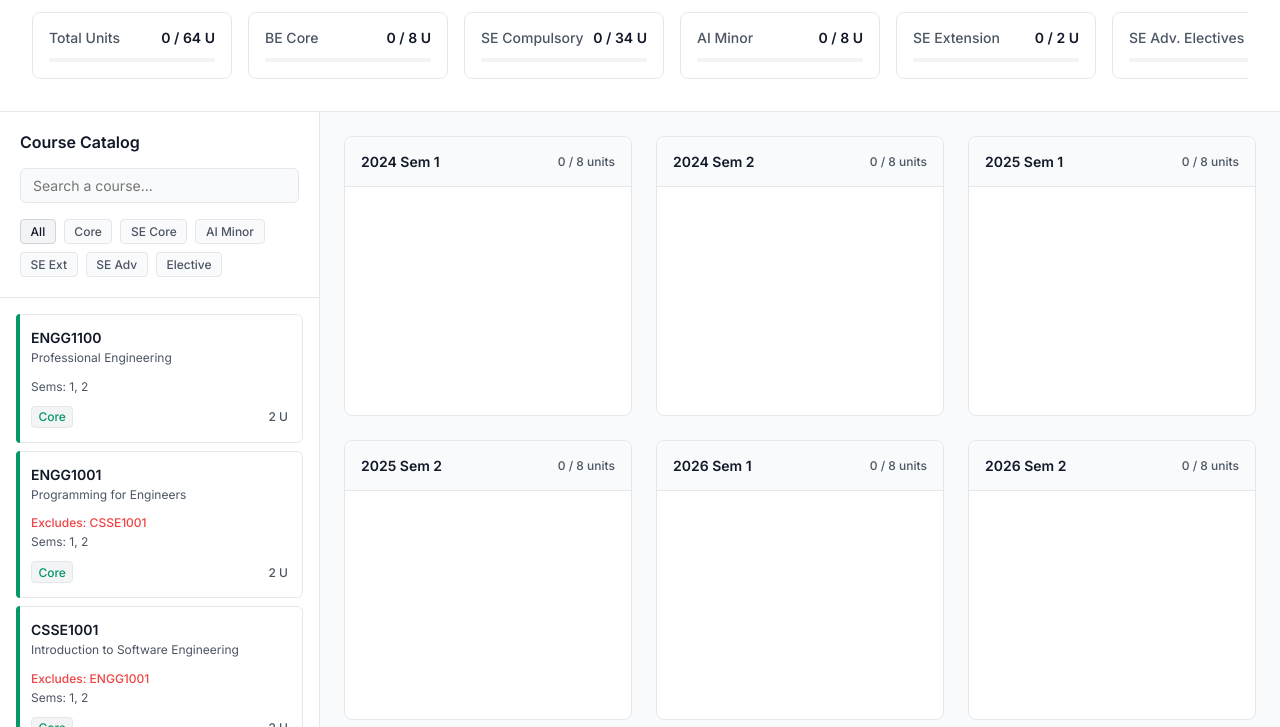
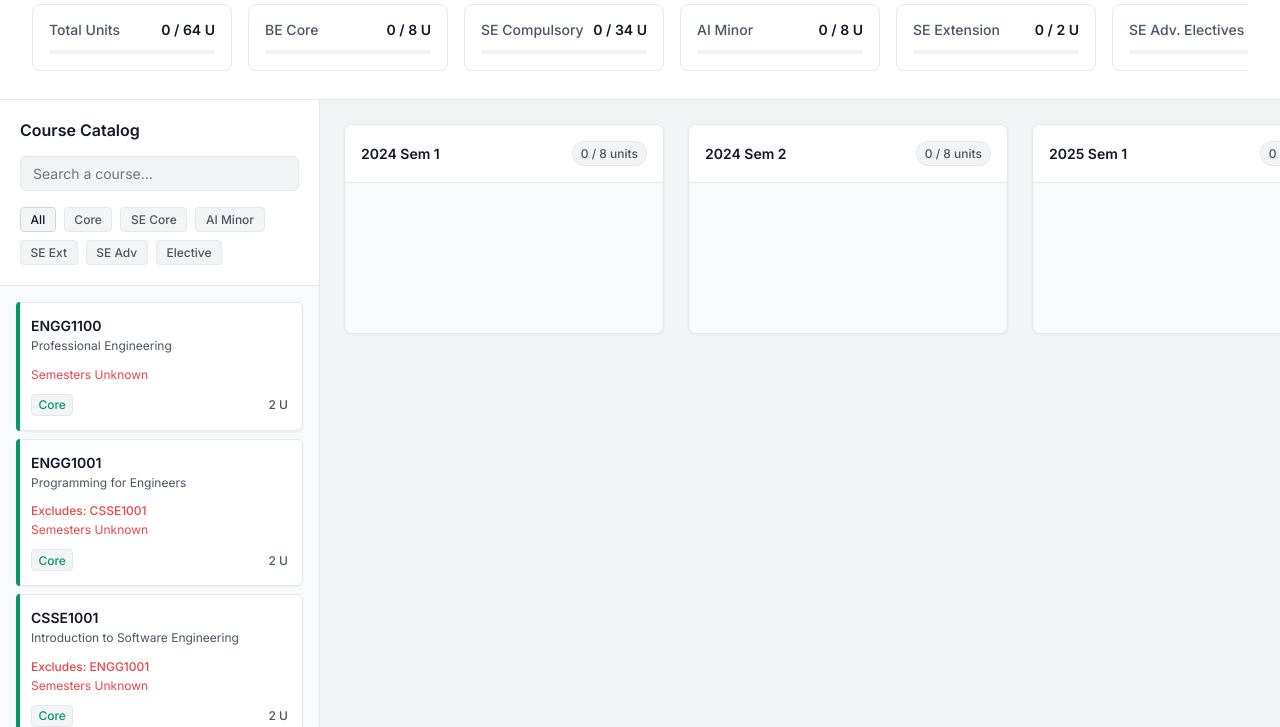
Before and after one commit to dhirenmalik/uq-tracker, a plain HTML site: page index.html in a window 1280 px wide. Shown: the part 73-800 px from the top of the page. Drawn offline with Linux system fonts and the light colour scheme; no server answers.

Commit message:
feat: kanban UI layout & dynamic semester fetching via uqplanner proxy

```diff
--- a/app.js
+++ b/app.js
@@ -1,3 +1,42 @@
+const UQ_PLANNER_PROXY = 'https://lingering-bush-c27d.late-night.workers.dev/?/subjects';
+const semesterCache = {};
+
+async function ensureCourseSemesters(code) {
+    if (semesterCache[code]) return semesterCache[code];
+
+    const year = new Date().getFullYear();
+    for (const y of [year, year - 1]) {
+        try {
+            const body = `search-term=${code}&semester=ALL&campus=ALL&faculty=ALL&type=ALL&days=1&days=2&days=3&days=4&days=5&days=6&days=0&start-time=00%3A00&end-time=23%3A00`;
+            const res = await fetch(UQ_PLANNER_PROXY, {
+                method: 'POST',
+                headers: {
+                    'accept': 'application/json',
+                    'content-type': 'application/x-www-form-urlencoded; charset=UTF-8',
+                    'year': y.toString()
+                },
+                body
+            });
+            const data = await res.json();
+            const sems = new Set();
+            for (const key in data) {
+                if (key.toUpperCase().startsWith(code)) {
+                    if (data[key].semester === 'S1') sems.add(1);
+                    if (data[key].semester === 'S2') sems.add(2);
+                }
+            }
+            if (sems.size > 0) {
+                const arr = Array.from(sems).sort();
+                semesterCache[code] = arr;
+                return arr;
+            }
+        } catch(e) {
+        }
+    }
+    semesterCache[code] = [];
+    return [];
+}
+
 let currentDegreeId = localStorage.getItem('uq_tracker_degree') || 'se_ai';
 let COURSES = DEGREES[currentDegreeId].courses;
 let REQUIREMENTS = DEGREES[currentDegreeId].requirements;
@@ -248,12 +287,7 @@ function createCourseCard(c) {
         ? `<div style="font-size: 0.75rem; color: #ef4444; margin-bottom: 0.25rem; font-weight: 500;">Excludes: ${c.exclusiveWith.join(', ')}</div>`
         : '';
 
-    let semsHtml = '';
-    if (c.semesters && c.semesters.length > 0) {
-        semsHtml = `<div style="font-size: 0.75rem; color: var(--text-secondary); margin-bottom: 0.75rem;">Sems: ${c.semesters.join(', ')}</div>`;
-    } else {
-        semsHtml = `<div style="font-size: 0.75rem; color: #ef4444; margin-bottom: 0.75rem;">Semesters Unknown</div>`;
-    }
+    let semsHtml = `<div class="sem-info" style="font-size: 0.75rem; color: var(--text-secondary); margin-bottom: 0.75rem;">Loading semesters...</div>`;
 
     el.innerHTML = `
     <div class="course-code">${c.code}</div>
@@ -269,7 +303,28 @@ function createCourseCard(c) {
     el.addEventListener('dragstart', handleDragStart);
     el.addEventListener('dragend', handleDragEnd);
 
+    if (c.semesters) {
+        updateCardSems(el, c.semesters);
+    } else {
+        ensureCourseSemesters(c.code).then(sems => {
+            c.semesters = sems;
+            updateCardSems(el, sems);
+        });
+    }
+
     return el;
+}
+
+function updateCardSems(el, sems) {
+    const infoEl = el.querySelector('.sem-info');
+    if (!infoEl) return;
+    if (sems && sems.length > 0) {
+        infoEl.innerText = `Sems: ${sems.join(', ')}`;
+        infoEl.style.color = 'var(--text-secondary)';
+    } else {
+        infoEl.innerText = 'Semesters Unknown';
+        infoEl.style.color = '#ef4444';
+    }
 }
 
 let draggedCardId = null;
--- a/data.js
+++ b/data.js
@@ -23,59 +23,59 @@ const DEGREES = {
         ],
         courses: [
             // BE(Hons) Core (8 units)
-            { code: 'ENGG1100', name: 'Professional Engineering', units: 2, cat: 'Core', semesters: [1, 2] },
-            { code: 'ENGG1001', name: 'Programming for Engineers', units: 2, cat: 'Core', semesters: [1, 2], exclusiveWith: ['CSSE1001'] },
-            { code: 'CSSE1001', name: 'Introduction to Software Engineering', units: 2, cat: 'Core', semesters: [1, 2], exclusiveWith: ['ENGG1001'] },
-            { code: 'MATH1051', name: 'Calculus & Linear Algebra I', units: 2, cat: 'Core', semesters: [1, 2], exclusiveWith: ['MATH1071'] },
-            { code: 'MATH1071', name: 'Advanced Calculus & Linear Algebra I', units: 2, cat: 'Core', semesters: [1], exclusiveWith: ['MATH1051'] },
-            { code: 'MATH1052', name: 'Multivariate Calculus & Ordinary Differential Equations', units: 2, cat: 'Core', semesters: [1, 2], exclusiveWith: ['MATH1072'] },
-            { code: 'MATH1072', name: 'Advanced Multivariate Calculus & ODEs', units: 2, cat: 'Core', semesters: [2], exclusiveWith: ['MATH1052'] },
+            { code: 'ENGG1100', name: 'Professional Engineering', units: 2, cat: 'Core' },
+            { code: 'ENGG1001', name: 'Programming for Engineers', units: 2, cat: 'Core', exclusiveWith: ['CSSE1001'] },
+            { code: 'CSSE1001', name: 'Introduction to Software Engineering', units: 2, cat: 'Core', exclusiveWith: ['ENGG1001'] },
+            { code: 'MATH1051', name: 'Calculus & Linear Algebra I', units: 2, cat: 'Core', exclusiveWith: ['MATH1071'] },
+            { code: 'MATH1071', name: 'Advanced Calculus & Linear Algebra I', units: 2, cat: 'Core', exclusiveWith: ['MATH1051'] },
+            { code: 'MATH1052', name: 'Multivariate Calculus & Ordinary Differential Equations', units: 2, cat: 'Core', exclusiveWith: ['MATH1072'] },
+            { code: 'MATH1072', name: 'Advanced Multivariate Calculus & ODEs', units: 2, cat: 'Core', exclusiveWith: ['MATH1052'] },
 
             // Software Engineering Compulsory (34 units total required, listed ones)
-            { code: 'COMP2701', name: 'Generative Artificial Intelligence', units: 2, cat: 'SE Core', semesters: [1] },
-            { code: 'COMP3506', name: 'Algorithms & Data Structures', units: 2, cat: 'SE Core', semesters: [2] },
-            { code: 'CSSE2002', name: 'Programming in the Large', units: 2, cat: 'SE Core', semesters: [1, 2] },
-            { code: 'CSSE2010', name: 'Introduction to Computer Systems', units: 2, cat: 'SE Core', semesters: [1, 2] },
-            { code: 'CSSE2310', name: 'Computer Systems Principles and Programming', units: 2, cat: 'SE Core', semesters: [1, 2] },
-            { code: 'CSSE3030', name: 'Software Testing and Automation', units: 2, cat: 'SE Core', semesters: [2] },
-            { code: 'CSSE3200', name: 'Software Engineering Studio: Design, Implement & Test', units: 2, cat: 'SE Core', semesters: [2] },
-            { code: 'CSSE4801', name: 'Software Engineering Studio: Build', units: 2, cat: 'SE Core', semesters: [] },
-            { code: 'CSSE6400', name: 'Software Architecture', units: 2, cat: 'SE Core', semesters: [1] },
-            { code: 'DECO2500', name: 'Human-Computer Interaction', units: 2, cat: 'SE Core', semesters: [1, 2] },
-            { code: 'ENGG1300', name: 'Introduction to Electrical Systems', units: 2, cat: 'SE Core', semesters: [1, 2] },
-            { code: 'INFS1200', name: 'Introduction to Information Systems', units: 2, cat: 'SE Core', semesters: [1, 2] },
-            { code: 'MATH1061', name: 'Discrete Mathematics', units: 2, cat: 'SE Core', semesters: [1, 2] },
-            { code: 'MATH1081', name: 'Advanced Discrete Mathematics', units: 2, cat: 'SE Core', semesters: [1] },
-            { code: 'STAT2203', name: 'Probability Models & Data Analysis', units: 2, cat: 'SE Core', semesters: [2] },
-            { code: 'REIT4841', name: 'Research & Development Methods and Practice', units: 4, cat: 'SE Core', semesters: [1, 2], isYearLong: true },
-            { code: 'REIT4842', name: 'Research & Development Methods and Practice', units: 4, cat: 'SE Core', semesters: [1, 2], isYearLong: true },
-            { code: 'ENGG4901', name: 'Professional Practice and the Business Environment A', units: 2, cat: 'SE Core', semesters: [1] },
-            { code: 'ENGG4902', name: 'Professional Practice and the Business Environment B', units: 2, cat: 'SE Core', semesters: [2] },
+            { code: 'COMP2701', name: 'Generative Artificial Intelligence', units: 2, cat: 'SE Core' },
+            { code: 'COMP3506', name: 'Algorithms & Data Structures', units: 2, cat: 'SE Core' },
+            { code: 'CSSE2002', name: 'Programming in the Large', units: 2, cat: 'SE Core' },
+            { code: 'CSSE2010', name: 'Introduction to Computer Systems', units: 2, cat: 'SE Core' },
+            { code: 'CSSE2310', name: 'Computer Systems Principles and Programming', units: 2, cat: 'SE Core' },
+            { code: 'CSSE3030', name: 'Software Testing and Automation', units: 2, cat: 'SE Core' },
+            { code: 'CSSE3200', name: 'Software Engineering Studio: Design, Implement & Test', units: 2, cat: 'SE Core' },
+            { code: 'CSSE4801', name: 'Software Engineering Studio: Build', units: 2, cat: 'SE Core' },
+            { code: 'CSSE6400', name: 'Software Architecture', units: 2, cat: 'SE Core' },
+            { code: 'DECO2500', name: 'Human-Computer Interaction', units: 2, cat: 'SE Core' },
+            { code: 'ENGG1300', name: 'Introduction to Electrical Systems', units: 2, cat: 'SE Core' },
+            { code: 'INFS1200', name: 'Introduction to Information Systems', units: 2, cat: 'SE Core' },
+            { code: 'MATH1061', name: 'Discrete Mathematics', units: 2, cat: 'SE Core' },
+            { code: 'MATH1081', name: 'Advanced Discrete Mathematics', units: 2, cat: 'SE Core' },
+            { code: 'STAT2203', name: 'Probability Models & Data Analysis', units: 2, cat: 'SE Core' },
+            { code: 'REIT4841', name: 'Research & Development Methods and Practice', units: 4, cat: 'SE Core', isYearLong: true },
+            { code: 'REIT4842', name: 'Research & Development Methods and Practice', units: 4, cat: 'SE Core', isYearLong: true },
+            { code: 'ENGG4901', name: 'Professional Practice and the Business Environment A', units: 2, cat: 'SE Core' },
+            { code: 'ENGG4902', name: 'Professional Practice and the Business Environment B', units: 2, cat: 'SE Core' },
 
             // AI Minor (8 units total, but specific rules apply)
-            { code: 'COMP3702', name: 'Artificial Intelligence', units: 2, cat: 'AI Minor', semesters: [2] },
-            { code: 'COMP4702', name: 'Machine Learning', units: 2, cat: 'AI Minor', semesters: [1] },
-            { code: 'COMP3710', name: 'Pattern Recognition and Analysis', units: 2, cat: 'AI Minor', semesters: [2] },
-            { code: 'COMP4703', name: 'Natural Language Processing', units: 2, cat: 'AI Minor', semesters: [2] },
-            { code: 'DECO2801', name: 'Human-Centred AI', units: 2, cat: 'AI Minor', semesters: [2] },
-            { code: 'ELEC4630', name: 'Computer Vision and Deep Learning', units: 2, cat: 'AI Minor', semesters: [1] },
-            { code: 'STAT3006', name: 'Statistical Learning', units: 2, cat: 'AI Minor', semesters: [1, 2] },
-            { code: 'STAT3007', name: 'Deep Learning', units: 2, cat: 'AI Minor', semesters: [1, 2] },
+            { code: 'COMP3702', name: 'Artificial Intelligence', units: 2, cat: 'AI Minor' },
+            { code: 'COMP4702', name: 'Machine Learning', units: 2, cat: 'AI Minor' },
+            { code: 'COMP3710', name: 'Pattern Recognition and Analysis', units: 2, cat: 'AI Minor' },
+            { code: 'COMP4703', name: 'Natural Language Processing', units: 2, cat: 'AI Minor' },
+            { code: 'DECO2801', name: 'Human-Centred AI', units: 2, cat: 'AI Minor' },
+            { code: 'ELEC4630', name: 'Computer Vision and Deep Learning', units: 2, cat: 'AI Minor' },
+            { code: 'STAT3006', name: 'Statistical Learning', units: 2, cat: 'AI Minor' },
+            { code: 'STAT3007', name: 'Deep Learning', units: 2, cat: 'AI Minor' },
 
             // SE Extension Courses (2 units)
-            { code: 'DECO3800', name: 'Design Computing Studio 3 - Proposal', units: 2, cat: 'SE Ext', semesters: [1, 2] },
+            { code: 'DECO3800', name: 'Design Computing Studio 3 - Proposal', units: 2, cat: 'SE Ext' },
 
             // SE Advanced Electives (6 units)
-            { code: 'COMP3301', name: 'Operating Systems Architecture', units: 2, cat: 'SE Adv', semesters: [2] },
-            { code: 'COMP3320', name: 'Vulnerability Assessment and Penetration Testing', units: 2, cat: 'SE Adv', semesters: [1] },
-            { code: 'COMP3400', name: 'Functional & Logic Programming', units: 2, cat: 'SE Adv', semesters: [1] },
-            { code: 'COMP3820', name: 'Digital Health Software Project', units: 2, cat: 'SE Adv', semesters: [2] },
-            { code: 'COMP4403', name: 'Compilers and Interpreters', units: 2, cat: 'SE Adv', semesters: [1] },
-            { code: 'COMP4500', name: 'Advanced Algorithms & Data Structures', units: 2, cat: 'SE Adv', semesters: [2] },
-            { code: 'COMS3200', name: 'Computer Networks I', units: 2, cat: 'SE Adv', semesters: [1] },
-            { code: 'COMS4507', name: 'Advanced Topics in Security', units: 2, cat: 'SE Adv', semesters: [1] },
-            { code: 'COSC3000', name: 'Visualization, Computer Graphics & Data Analysis', units: 2, cat: 'SE Adv', semesters: [1] },
-            { code: 'COSC3500', name: 'High-Performance Computing', units: 2, cat: 'SE Adv', semesters: [2] },
+            { code: 'COMP3301', name: 'Operating Systems Architecture', units: 2, cat: 'SE Adv' },
+            { code: 'COMP3320', name: 'Vulnerability Assessment and Penetration Testing', units: 2, cat: 'SE Adv' },
+            { code: 'COMP3400', name: 'Functional & Logic Programming', units: 2, cat: 'SE Adv' },
+            { code: 'COMP3820', name: 'Digital Health Software Project', units: 2, cat: 'SE Adv' },
+            { code: 'COMP4403', name: 'Compilers and Interpreters', units: 2, cat: 'SE Adv' },
+            { code: 'COMP4500', name: 'Advanced Algorithms & Data Structures', units: 2, cat: 'SE Adv' },
+            { code: 'COMS3200', name: 'Computer Networks I', units: 2, cat: 'SE Adv' },
+            { code: 'COMS4507', name: 'Advanced Topics in Security', units: 2, cat: 'SE Adv' },
+            { code: 'COSC3000', name: 'Visualization, Computer Graphics & Data Analysis', units: 2, cat: 'SE Adv' },
+            { code: 'COSC3500', name: 'High-Performance Computing', units: 2, cat: 'SE Adv' },
 
             // Electives Placeholder
             { code: 'ELEC_GEN_1', name: 'General/BE Elective', units: 2, cat: 'Elective' },
@@ -101,11 +101,11 @@ const DEGREES = {
             { id: 'electives', name: 'Electives', target: 32, filter: c => c.cat === 'Elective', color: 'var(--cat-elec)' },
         ],
         courses: [
-            { code: 'CSSE1001', name: 'Introduction to Software Engineering', units: 2, cat: 'CS Core', semesters: [1, 2] },
-            { code: 'MATH1061', name: 'Discrete Mathematics', units: 2, cat: 'CS Core', semesters: [1, 2] },
-            { code: 'CSSE2002', name: 'Programming in the Large', units: 2, cat: 'CS Core', semesters: [1, 2] },
-            { code: 'CSSE2010', name: 'Introduction to Computer Systems', units: 2, cat: 'CS Core', semesters: [1, 2] },
-            { code: 'COMP3506', name: 'Algorithms & Data Structures', units: 2, cat: 'CS Core', semesters: [2] },
+            { code: 'CSSE1001', name: 'Introduction to Software Engineering', units: 2, cat: 'CS Core' },
+            { code: 'MATH1061', name: 'Discrete Mathematics', units: 2, cat: 'CS Core' },
+            { code: 'CSSE2002', name: 'Programming in the Large', units: 2, cat: 'CS Core' },
+            { code: 'CSSE2010', name: 'Introduction to Computer Systems', units: 2, cat: 'CS Core' },
+            { code: 'COMP3506', name: 'Algorithms & Data Structures', units: 2, cat: 'CS Core' },
             { code: 'CS_ELEC_1', name: 'CS Elective 1', units: 2, cat: 'Elective' },
             { code: 'CS_ELEC_2', name: 'CS Elective 2', units: 2, cat: 'Elective' },
         ]
--- a/styles.css
+++ b/styles.css
@@ -1,6 +1,7 @@
 :root {
-  --bg-color: #f9fafb;
+  --bg-color: #f3f4f6;
   --surface-color: #ffffff;
+  --column-bg: #f9fafb;
   --border-color: #e5e7eb;
   --text-primary: #111827;
   --text-secondary: #4b5563;
@@ -25,8 +26,8 @@
 body {
   background-color: var(--bg-color);
   color: var(--text-primary);
-  min-height: 100vh;
-  overflow-x: hidden;
+  height: 100vh;
+  overflow: hidden;
 }
 
 .app-container {
@@ -39,10 +40,10 @@ body {
 .glass-header {
   background: var(--surface-color);
   border-bottom: 1px solid var(--border-color);
-  padding: 1.5rem 2rem;
+  padding: 1.25rem 2rem;
   display: flex;
   flex-direction: column;
-  gap: 1.5rem;
+  gap: 1.25rem;
   z-index: 10;
 }
 
@@ -74,17 +75,6 @@ body {
 
 .degree-select:hover, .degree-select:focus {
   border-color: var(--accent-color);
-}
-
-.degree-select option {
-  background: var(--surface-color);
-  color: var(--text-primary);
-}
-
-.header-main p {
-  color: var(--text-secondary);
-  font-size: 0.875rem;
-  margin-top: 0.25rem;
 }
 
 .premium-btn {
@@ -162,6 +152,7 @@ body {
   display: flex;
   flex: 1;
   overflow: hidden;
+  background: var(--bg-color);
 }
 
 /* Catalog Sidebar */
@@ -171,6 +162,7 @@ body {
   border-right: 1px solid var(--border-color);
   display: flex;
   flex-direction: column;
+  z-index: 5;
 }
 
 .catalog-header {
@@ -201,6 +193,7 @@ body {
 .search-box input:focus {
   border-color: var(--accent-color);
   box-shadow: 0 0 0 2px rgba(37, 99, 235, 0.1);
+  background: var(--surface-color);
 }
 
 .cat-filters {
@@ -231,6 +224,7 @@ body {
   flex: 1;
   overflow-y: auto;
   padding: 1rem;
+  background: var(--column-bg);
 }
 
 .course-list {
@@ -249,11 +243,12 @@ body {
   cursor: grab;
   position: relative;
   transition: border-color 0.15s, box-shadow 0.15s;
+  box-shadow: 0 1px 2px rgba(0, 0, 0, 0.05);
 }
 
 .course-card:hover {
   border-color: #d1d5db;
-  box-shadow: 0 1px 3px rgba(0, 0, 0, 0.05);
+  box-shadow: 0 2px 4px rgba(0, 0, 0, 0.05);
 }
 
 .course-card:active {
@@ -306,26 +301,29 @@ body {
   color: var(--text-secondary);
 }
 
-/* Semesters Grid */
+/* Semesters Grid (Kanban Board) */
 .semesters-grid {
   flex: 1;
   padding: 1.5rem;
-  overflow-y: auto;
-  display: grid;
-  grid-template-columns: repeat(auto-fit, minmax(280px, 1fr));
-  grid-auto-rows: min-content;
+  overflow-x: auto;
+  overflow-y: hidden;
+  display: flex;
+  flex-direction: row;
   gap: 1.5rem;
-  align-content: start;
+  align-items: flex-start;
 }
 
-/* Semester Box */
+/* Semester Box (Kanban Column) */
 .semester-box {
-  background: var(--surface-color);
+  background: var(--column-bg);
   border: 1px solid var(--border-color);
   border-radius: 8px;
   display: flex;
   flex-direction: column;
-  min-height: 280px;
+  width: 320px;
+  min-width: 320px;
+  max-height: 100%;
+  box-shadow: 0 1px 3px rgba(0,0,0,0.05);
 }
 
 .semester-header {
@@ -334,7 +332,7 @@ body {
   display: flex;
   justify-content: space-between;
   align-items: center;
-  background: #f9fafb;
+  background: var(--surface-color);
   border-top-left-radius: 8px;
   border-top-right-radius: 8px;
 }
@@ -349,6 +347,10 @@ body {
   font-size: 0.75rem;
   color: var(--text-secondary);
   font-weight: 500;
+  background: var(--bg-color);
+  padding: 0.25rem 0.5rem;
+  border-radius: 12px;
+  border: 1px solid var(--border-color);
 }
 
 .semester-dropzone {
@@ -356,32 +358,34 @@ body {
   padding: 1rem;
   display: flex;
   flex-direction: column;
-  gap: 0.5rem;
+  gap: 0.75rem;
   min-height: 150px;
+  overflow-y: auto;
   transition: background-color 0.15s;
 }
 
 .semester-dropzone.drag-over {
-  background-color: #f3f4f6;
+  background-color: #e5e7eb;
 }
 
 /* Drag Ghost */
 .course-card.dragging {
   opacity: 0.4;
   border: 1px dashed var(--accent-color);
+  box-shadow: none;
 }
 
 /* Scrollbars */
 ::-webkit-scrollbar {
-  width: 6px;
-  height: 6px;
+  width: 8px;
+  height: 8px;
 }
 ::-webkit-scrollbar-track {
   background: transparent;
 }
 ::-webkit-scrollbar-thumb {
   background: #d1d5db;
-  border-radius: 3px;
+  border-radius: 4px;
 }
 ::-webkit-scrollbar-thumb:hover {
   background: #9ca3af;
```
Also changed, not shown: test_fetch.js (added, +35 -0 lines), 1 other file.
